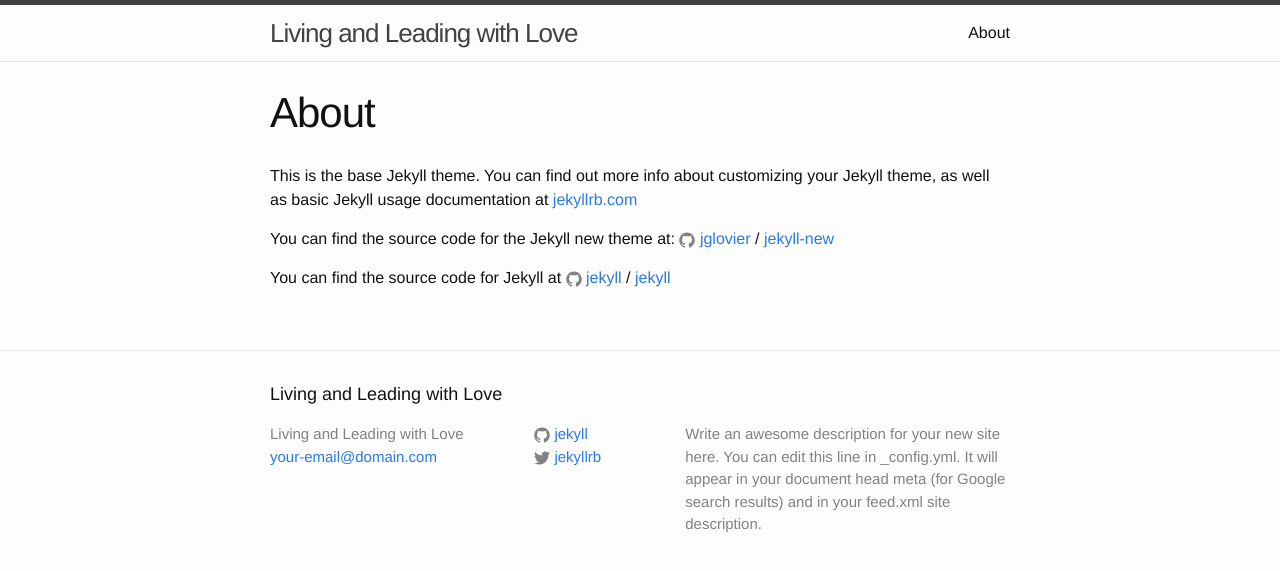
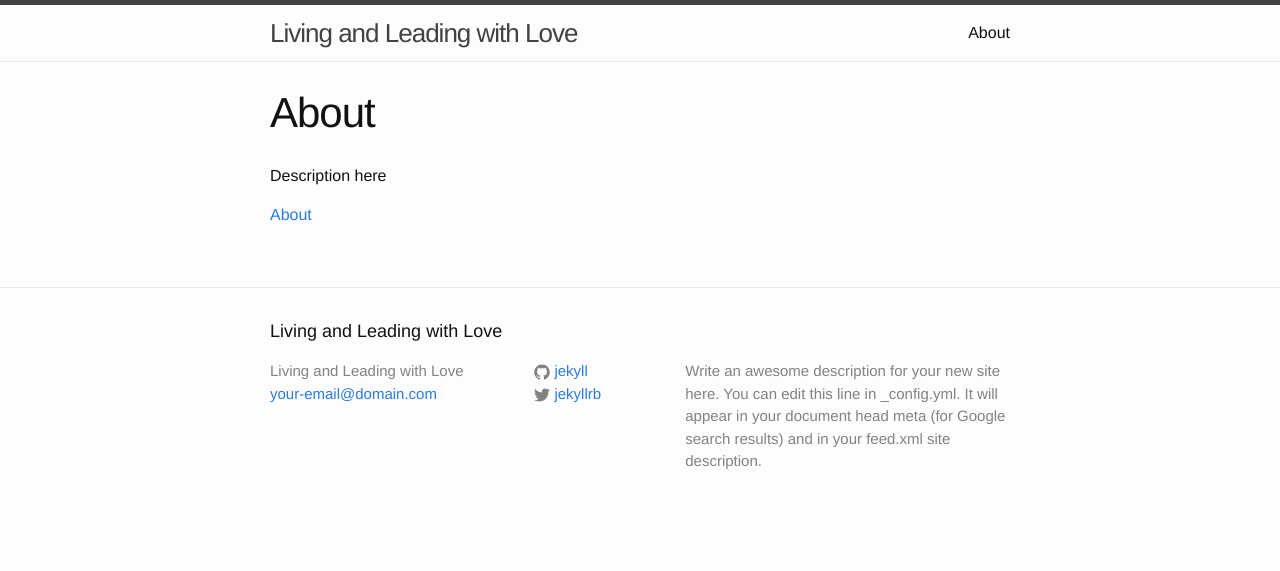
Before and after one commit to l3siteadmin/l3siteadmin.github.io, a Jekyll site: the page built from about.md, in a window 1280 px wide. Shown: the top 571 px of the page. Built offline with Jekyll 4.4.1, drawn with Linux system fonts in a browser that asks for light colours.

Commit message:
Update about.md

```diff
--- a/about.md
+++ b/about.md
@@ -3,13 +3,6 @@ layout: page
 title: About
 permalink: /about/
 ---
+Description here
 
-This is the base Jekyll theme. You can find out more info about customizing your Jekyll theme, as well as basic Jekyll usage documentation at [jekyllrb.com](http://jekyllrb.com/)
-
-You can find the source code for the Jekyll new theme at:
-{% include icon-github.html username="jglovier" %} /
-[jekyll-new](https://github.com/jglovier/jekyll-new)
-
-You can find the source code for Jekyll at
-{% include icon-github.html username="jekyll" %} /
-[jekyll](https://github.com/jekyll/jekyll)
+<a href="www.brescia.edu">About</a>
```
